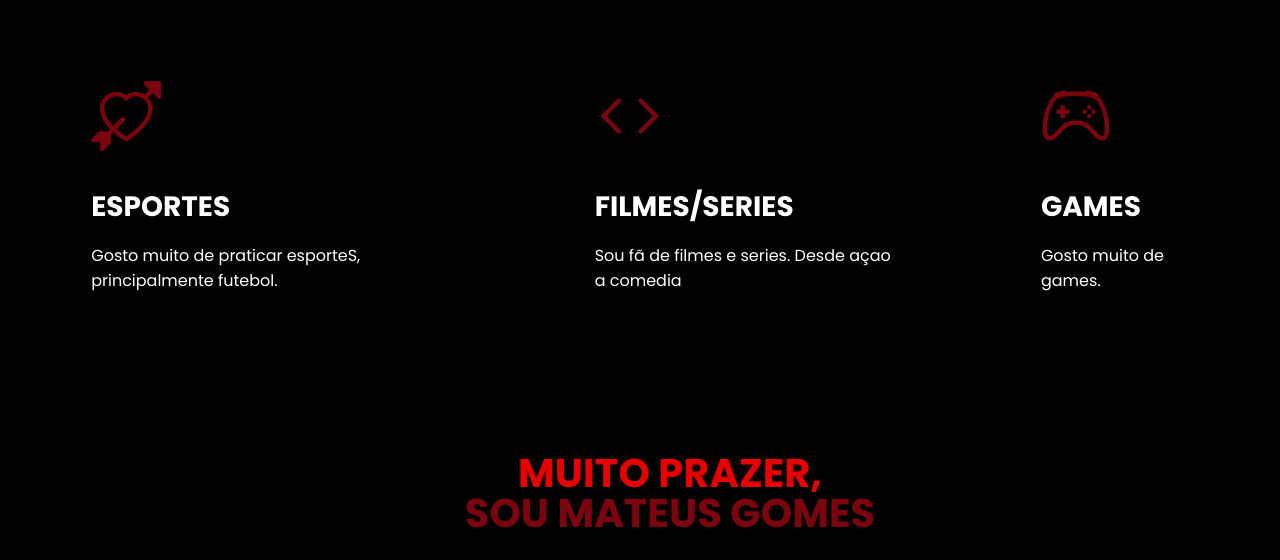
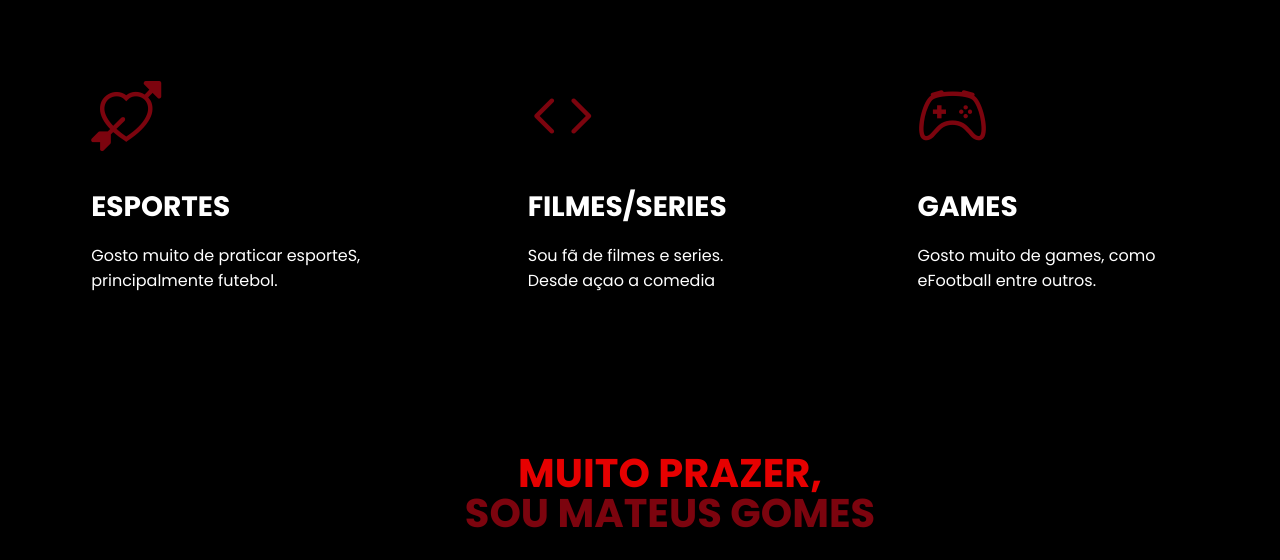
Before and after one commit to gmateus007/portifolio-gomes, a plain HTML site: page index.html in a window 1280 px wide. Shown: the part 514-1074 px from the top of the page. Drawn offline with nearby package versions, Linux system fonts and the light colour scheme.

Commit message:
Update index.html

```diff
--- a/index.html
+++ b/index.html
@@ -121,7 +121,7 @@
                     <div class="especialidades-box">
                         <i class="bi bi-controller"></i>
                         <h3>GAMES</h3>
-                        <p>Gosto muito de games.</p>
+                        <p>Gosto muito de games, como eFootball entre outros.</p>
                     </div><!--especialidades-box-->
                 </div><!--flex-->
             </div><!--interface-->
```
